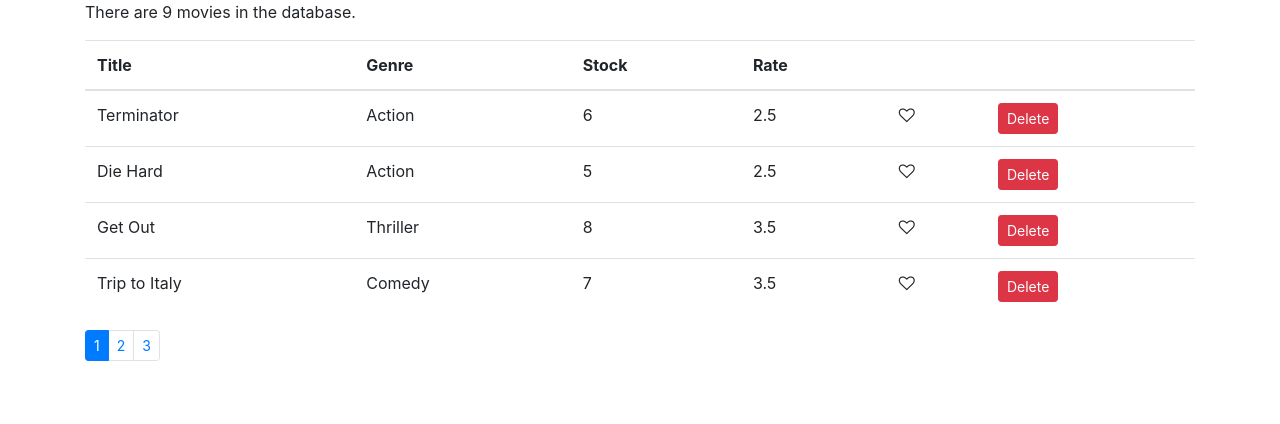
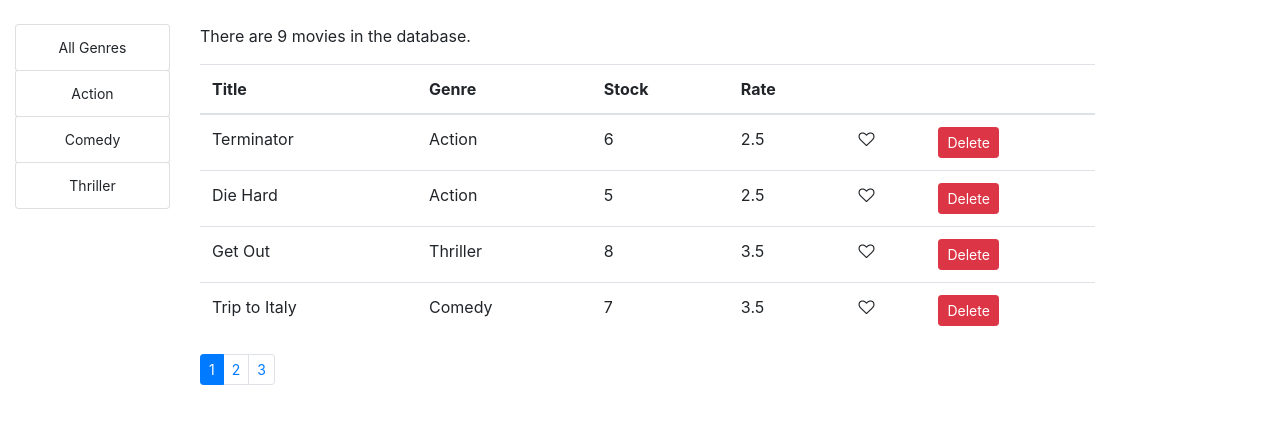
Before and after one commit to kineticlion/movielib, a React (Create React App) app: page / in a window 1280 px wide. Shown: the top 424 px of the page. Built offline with nearby package versions, Linux system fonts and the light colour scheme.

Commit message:
Integrated Listgroup and MoviesTable Components

```diff
--- a/src/components/movies.jsx
+++ b/src/components/movies.jsx
@@ -1,14 +1,23 @@
 import React, { Component } from 'react';
 import { getMovies } from '../services/fakeMovieService';
-import Like from './common/Like';
+import { getGenres } from '../services/fakeGenreService';
 import Pagination from './common/pagination';
 import { paginate } from '../utils/paginate';
+import ListGroup from './common/listgroup';
+import MoviesTable from './moviesTable';
+
 class Movies extends Component {
   state = {
-    movies: getMovies(),
+    movies: [],
+    genres: [],
     pageSize: 4,
     currentPage: 1,
   };
+
+  componentDidMount() {
+    const genres = [{ name: 'All Genres' }, ...getGenres()];
+    this.setState({ movies: getMovies(), genres });
+  }
 
   handleDelete = (movie) => {
     const movies = this.state.movies.filter((m) => m._id !== movie._id);
@@ -27,57 +36,53 @@
     this.setState({ currentPage: page });
   };
 
+  handleGenreSelect = (genre) => {
+    this.setState({ selectedGenre: genre, currentPage: 1 });
+  };
+
   render() {
     const { length: movieCount } = this.state.movies;
-    const { currentPage, pageSize, movies: allMovies } = this.state;
-    const movies = paginate(allMovies, currentPage, pageSize);
+
+    const {
+      currentPage,
+      pageSize,
+      movies: allMovies,
+      genres,
+      selectedGenre,
+    } = this.state;
+
+    const filtered =
+      selectedGenre && selectedGenre._id
+        ? allMovies.filter((m) => m.genre._id === selectedGenre._id)
+        : allMovies;
+
+    const movies = paginate(filtered, currentPage, pageSize);
+
     return movieCount === 0 ? (
       <p className="container">There are no movies in the database.</p>
     ) : (
-      <div className="container">
-        <p>There are {movieCount} movies in the database.</p>
-        <table className="table">
-          <thead>
-            <tr>
-              <th scope="col">Title</th>
-              <th scope="col">Genre</th>
-              <th scope="col">Stock</th>
-              <th scope="col">Rate</th>
-              <th />
-              <th />
-            </tr>
-          </thead>
-          <tbody>
-            {movies.map((movie) => (
-              <tr key={movie._id}>
-                <td>{movie.title}</td>
-                <td>{movie.genre.name}</td>
-                <td>{movie.numberInStock}</td>
-                <td>{movie.dailyRentalRate}</td>
-                <td>
-                  <Like
-                    liked={movie.isLiked}
-                    onClick={() => this.handleLike(movie)}
+      <div className="row container mt-4">
+        <div className="col-2">
+          <ListGroup
+            items={genres}
+            onItemSelect={this.handleGenreSelect}
+            selectedItem={selectedGenre}
           />
-                </td>
-                <td>
-                  <button
-                    onClick={() => this.handleDelete(movie)}
-                    className="btn btn-danger btn-sm"
-                  >
-                    Delete
-                  </button>
-                </td>
-              </tr>
-            ))}
-          </tbody>
-        </table>
+        </div>
+        <div className="col">
+          <p>There are {filtered.length} movies in the database.</p>
+          <MoviesTable
+            movies={movies}
+            onLike={this.handleLike}
+            onDelete={this.handleDelete}
+          />
           <Pagination
-          itemsCount={movieCount}
+            itemsCount={filtered.length}
             pageSize={pageSize}
             onPageChange={this.handlePageChange}
             currentPage={currentPage}
           />
+        </div>
       </div>
     );
   }
```
Lines whose indentation alone changed are shown as unchanged.
